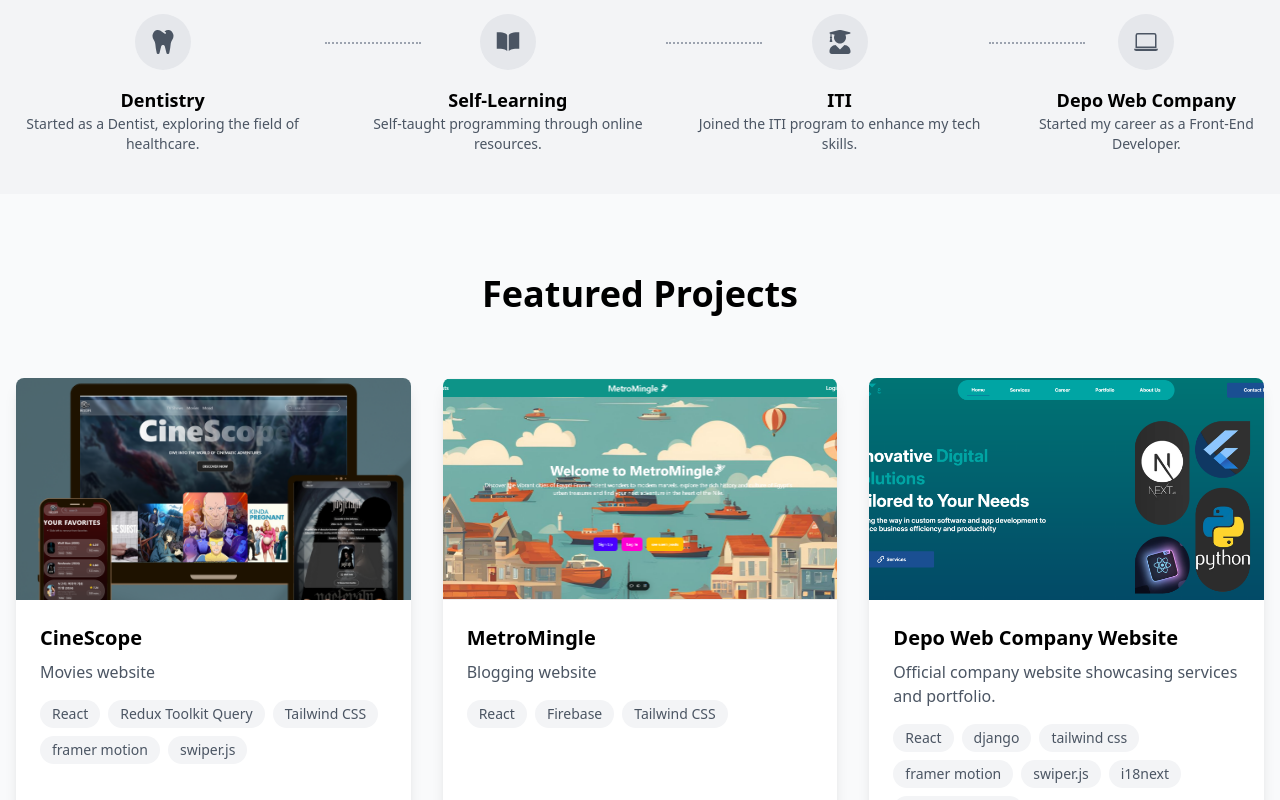
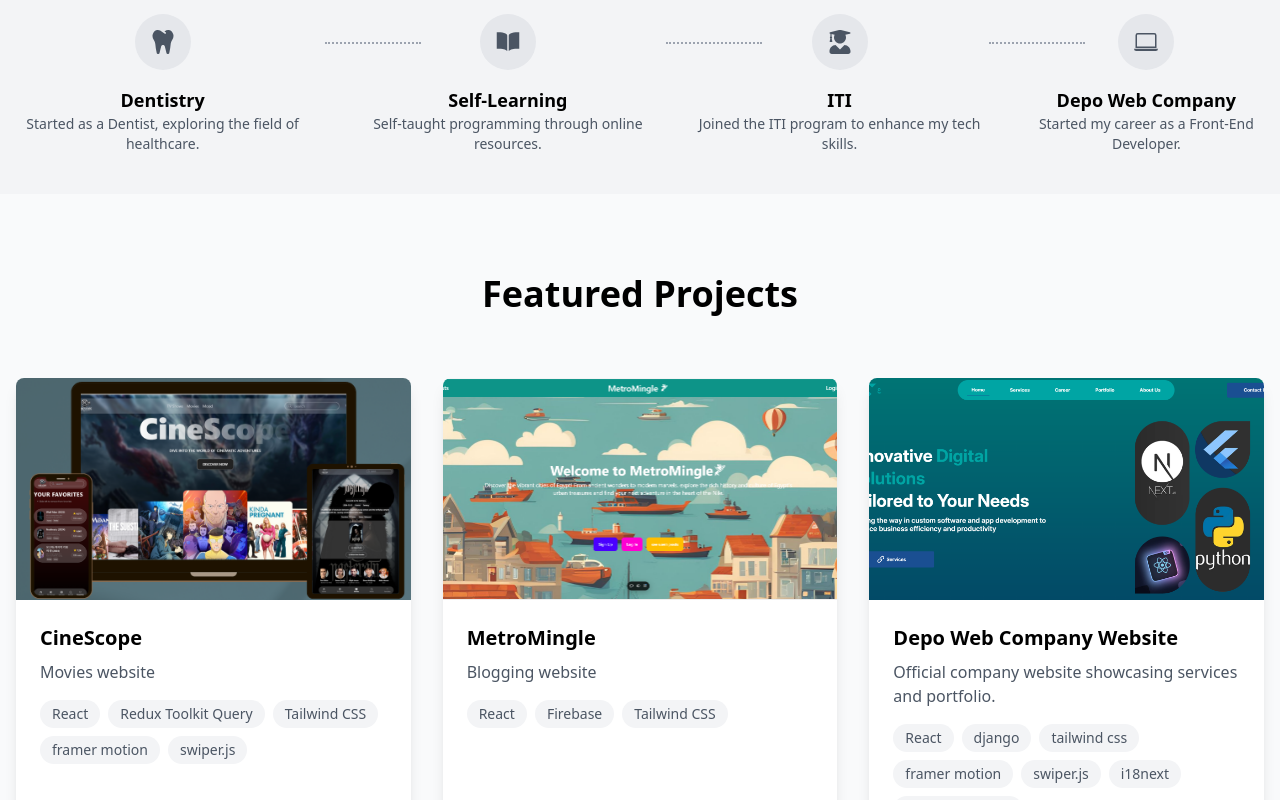
Before and after one commit to omargad2211/Portfolio, a React (Vite) app: page / in a window 1280 px wide. Shown: the part 1422-2222 px from the top of the page. Built offline with nearby package versions, Linux system fonts and the light colour scheme.

Commit message:
fix: fix cinescope image

```diff
--- a/src/portfolio/components/projects.jsx
+++ b/src/portfolio/components/projects.jsx
@@ -9,7 +9,7 @@
     {
       title: "CineScope",
       description: "Movies website",
-      image: "images/cinescope-mockup.png",
+      image: "images/cinescope.png",
       tags: [
         "React",
         "Redux Toolkit Query",
```
Also changed, not shown: public/images/cinescope.png (added).
